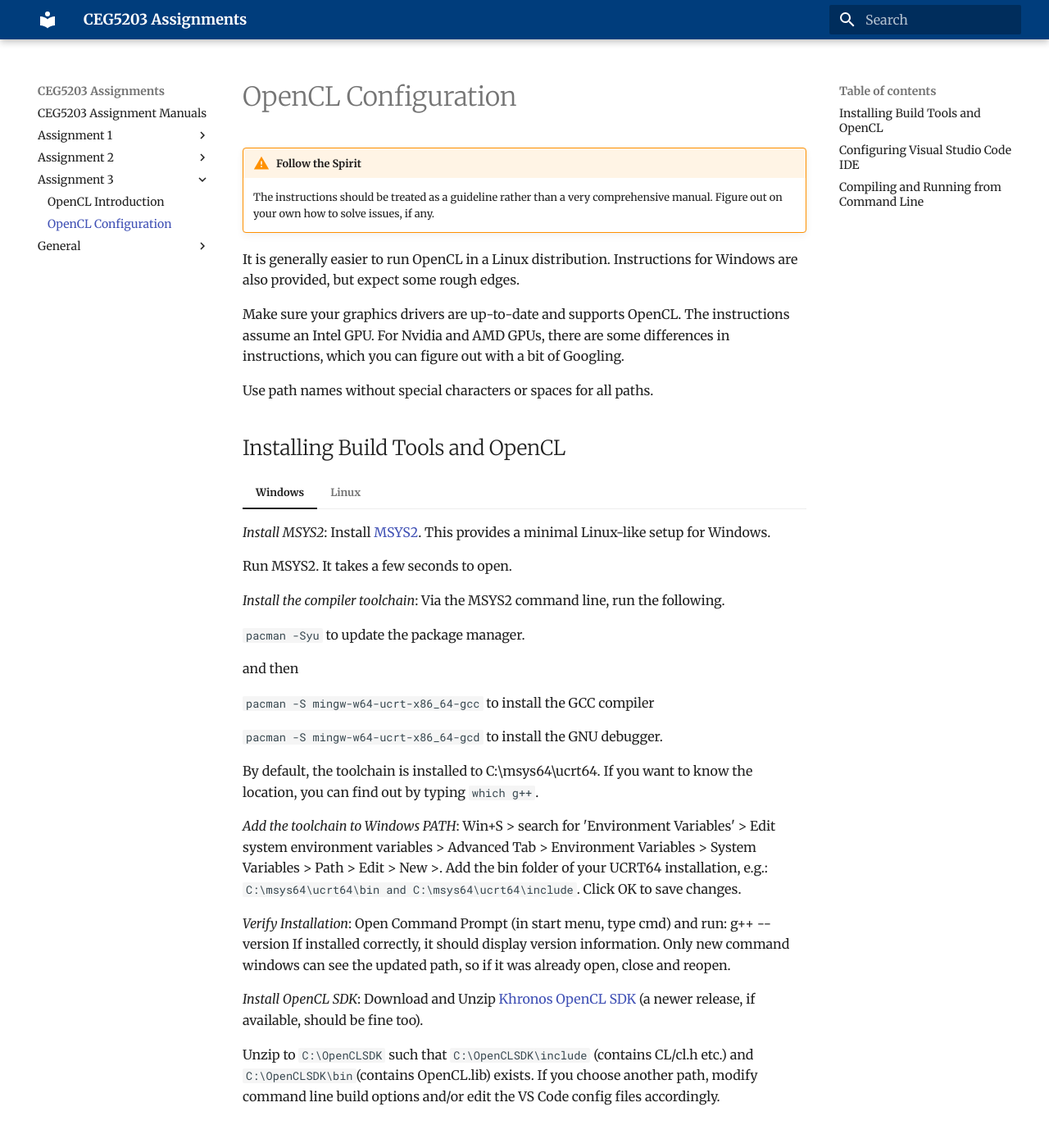
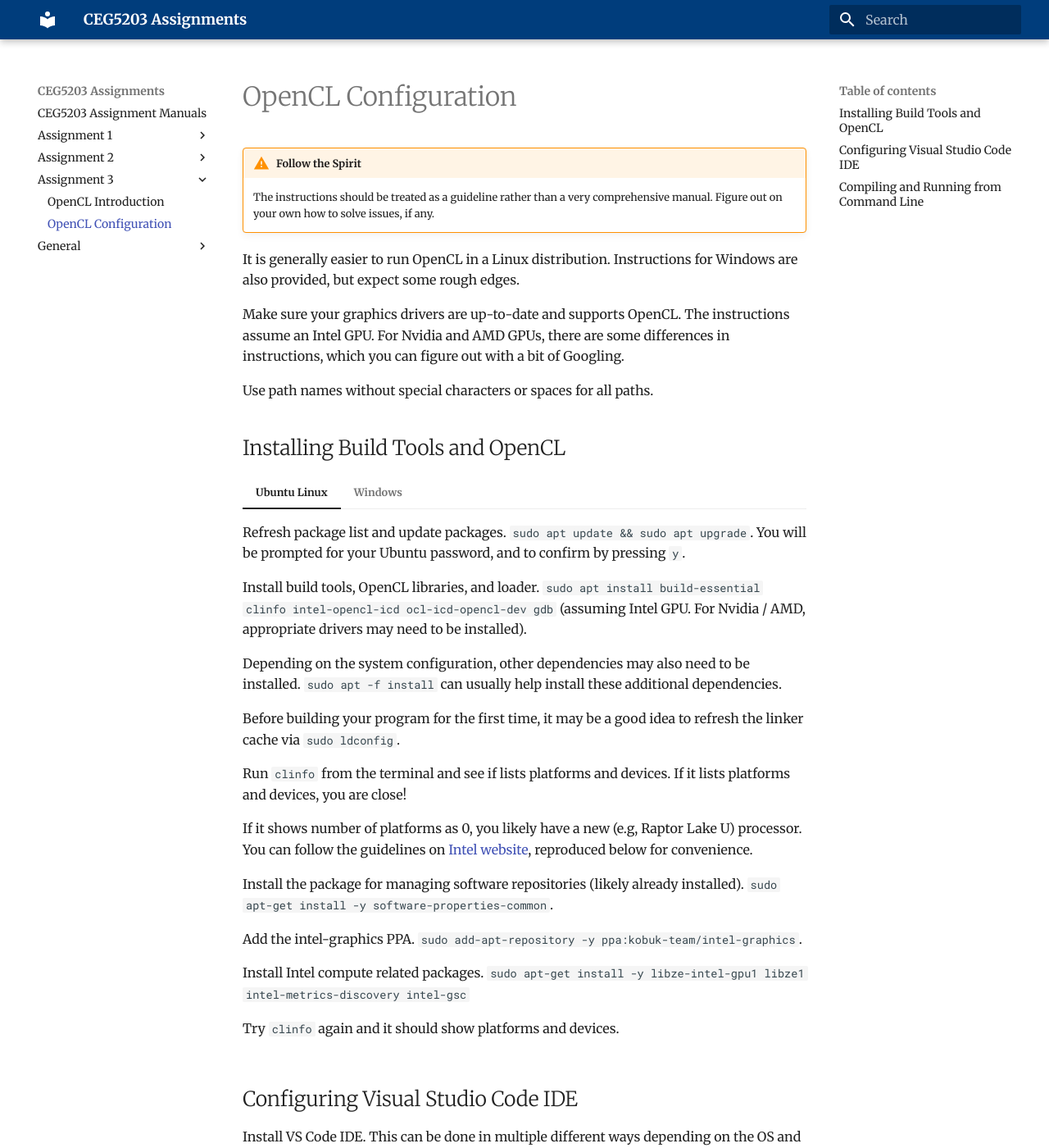
Before and after one commit to NUS-CEG5203/assignments, an MkDocs documentation site: the page built from docs/Assignment_3/2_OpenCL_Instructions.md, in a window 1280 px wide and 1400 px high. Shown: the whole window at 82% size. Built offline with MkDocs 1.6.1 and Material for MkDocs 9.7.7, drawn with Linux system fonts in a browser that asks for light colours.

Commit message:
Enhance Ubuntu installation instructions for OpenCL setup

```diff
--- a/docs/Assignment_3/2_OpenCL_Instructions.md
+++ b/docs/Assignment_3/2_OpenCL_Instructions.md
@@ -10,6 +10,28 @@ Make sure your graphics drivers are up-to-date and supports OpenCL. The instruct
 Use path names without special characters or spaces for all paths.
 
 ## Installing Build Tools and OpenCL
+
+=== "Ubuntu Linux"
+
+    Refresh package list and update packages. `sudo apt update && sudo apt upgrade`. You will be prompted for your Ubuntu password, and to confirm by pressing `y`.
+
+    Install build tools, OpenCL libraries, and loader. `sudo apt install build-essential clinfo intel-opencl-icd ocl-icd-opencl-dev gdb` (assuming Intel GPU. For Nvidia / AMD, appropriate drivers may need to be installed).
+
+    Depending on the system configuration, other dependencies may also need to be installed. `sudo apt -f install` can usually help install these additional dependencies.
+
+    Before building your program for the first time, it may be a good idea to refresh the linker cache via `sudo ldconfig`.
+
+    Run `clinfo` from the terminal and see if lists platforms and devices. If it lists platforms and devices, you are close!
+
+    If it shows number of platforms as 0, you likely have a new (e.g, Raptor Lake U) processor. You can follow the guidelines on [Intel website](https://dgpu-docs.intel.com/driver/client/overview.html#ubuntu-latest), reproduced below for convenience.
+
+    Install the package for managing software repositories (likely already installed). `sudo apt-get install -y software-properties-common`.
+
+    Add the intel-graphics PPA. `sudo add-apt-repository -y ppa:kobuk-team/intel-graphics`.
+
+    Install Intel compute related packages. `sudo apt-get install -y libze-intel-gpu1 libze1 intel-metrics-discovery intel-gsc`
+
+    Try `clinfo` again and it should show platforms and devices.
 
 === "Windows"
 
@@ -37,19 +59,6 @@ Use path names without special characters or spaces for all paths.
     *Install OpenCL SDK*: Download and Unzip [Khronos OpenCL SDK](https://github.com/KhronosGroup/OpenCL-SDK/releases/download/v2025.07.23/OpenCL-SDK-v2025.07.23-Win-x64.zip) (a newer release, if available, should be fine too).
 
     Unzip to `C:\OpenCLSDK` such that `C:\OpenCLSDK\include` (contains CL/cl.h etc.) and `C:\OpenCLSDK\bin`(contains OpenCL.lib) exists. If you choose another path, modify command line build options and/or edit the VS Code config files accordingly.
-
-=== "Linux"
-
-    `sudo apt update && sudo apt upgrade` (refresh package list and update packages). You will be prompted for your Ubuntu password, and to confirm by pressing `y`.
-
-
-    `sudo apt install build-essential clinfo intel-opencl-icd ocl-icd-opencl-dev gdb` (assuming Intel GPU. For Nvidia / AMD, appropriate drivers may need to be installed).
-
-    Depending on the system configuration, other dependencies may also need to be installed. `sudo apt -f install` can usually help install these additional dependencies.
-
-    Run `clinfo` from the terminal and see if lists platforms and devices. If it lists platforms and devices, you are close!
-
-    Before building your program for the first time, it may be a good idea to refresh the linker cache via `sudo ldconfig`.
 
 ## Configuring Visual Studio Code IDE
 
```
